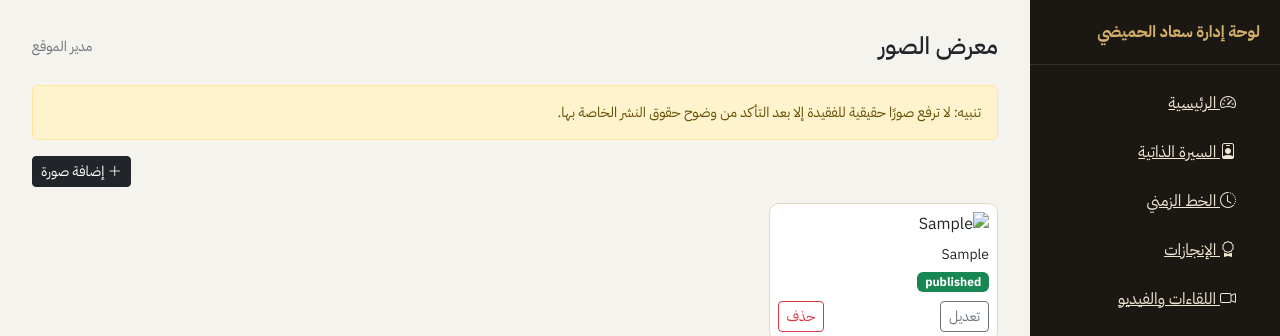
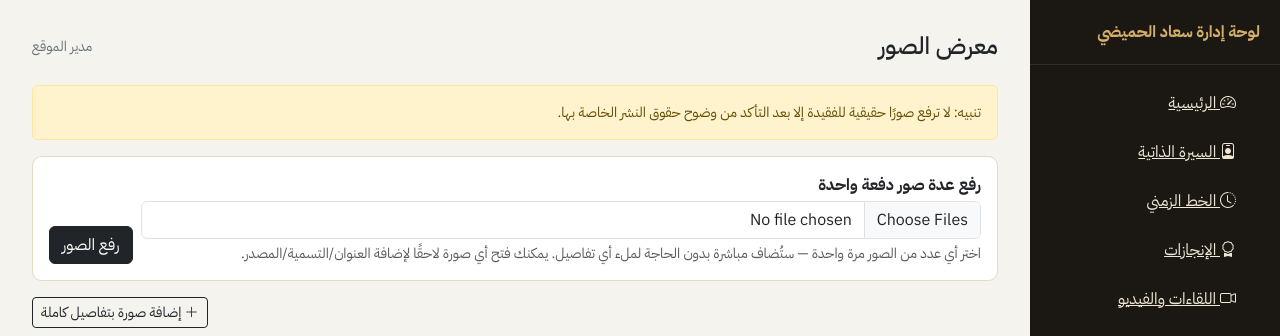
Before and after one commit to MostafaSaeedDeveloper/souad-alhumaidhi, a Laravel app: page /admin/gallery in a window 1280 px wide. Shown: the top 336 px of the page. Run offline with Laravel 12, Linux system fonts and the light colour scheme; a user stored in the database is signed in; data comes from the database, SQL or seed files in the repository; tables that the repository leaves empty hold one stand-in row (values such as "Sample post").

Commit message:
Add bulk gallery image upload for admin
Uploading photos one-by-one with required alt text and status made it
tedious to add many images at once. Add a "gallery-bulk" upload that
accepts multiple files in one request and creates a published gallery
item for each with sensible defaults (generic alt text, general category,
unverified) — full details (title, caption, source, verification) can
still be added later by opening the individual photo.

```diff
--- a/app/Http/Controllers/Admin/GalleryController.php
+++ b/app/Http/Controllers/Admin/GalleryController.php
@@ -28,6 +28,31 @@ class GalleryController extends Controller
         GalleryItem::create($data);
 
         return redirect()->route('admin.gallery.index')->with('status', 'تمت الإضافة بنجاح.');
+    }
+
+    public function bulkStore(Request $request): RedirectResponse
+    {
+        $request->validate([
+            'images' => ['required', 'array', 'min:1'],
+            'images.*' => ['image', 'max:5120'],
+        ]);
+
+        $nextOrder = (int) GalleryItem::max('sort_order') + 1;
+
+        foreach ($request->file('images') as $file) {
+            GalleryItem::create([
+                'alt' => 'صورة من معرض سعاد الحميضي',
+                'image' => \App\Support\Media::store($file, 'gallery'),
+                'category' => 'general',
+                'is_verified' => false,
+                'sort_order' => $nextOrder++,
+                'status' => 'published',
+            ]);
+        }
+
+        $count = count($request->file('images'));
+
+        return redirect()->route('admin.gallery.index')->with('status', "تم رفع {$count} صورة بنجاح. يمكنك فتح أي صورة لإضافة التفاصيل لاحقًا.");
     }
 
     public function edit(GalleryItem $gallery)
--- a/resources/views/admin/gallery/index.blade.php
+++ b/resources/views/admin/gallery/index.blade.php
@@ -3,8 +3,23 @@
 
 @section('content')
 <div class="alert alert-warning small">تنبيه: لا ترفع صورًا حقيقية للفقيدة إلا بعد التأكد من وضوح حقوق النشر الخاصة بها.</div>
+
+<div class="stat-card p-3 mb-3">
+  <form action="{{ route('admin.gallery.bulk-store') }}" method="POST" enctype="multipart/form-data" class="row g-2 align-items-center">
+    @csrf
+    <div class="col-sm">
+      <label class="form-label mb-1 fw-bold">رفع عدة صور دفعة واحدة</label>
+      <input type="file" name="images[]" class="form-control" accept="image/*" multiple required>
+      <div class="form-text">اختر أي عدد من الصور مرة واحدة — ستُضاف مباشرة بدون الحاجة لملء أي تفاصيل. يمكنك فتح أي صورة لاحقًا لإضافة العنوان/التسمية/المصدر.</div>
+    </div>
+    <div class="col-auto align-self-end">
+      <button type="submit" class="btn btn-dark">رفع الصور</button>
+    </div>
+  </form>
+</div>
+
 <div class="d-flex justify-content-end mb-3">
-  <a href="{{ route('admin.gallery.create') }}" class="btn btn-dark btn-sm"><i class="bi bi-plus-lg"></i> إضافة صورة</a>
+  <a href="{{ route('admin.gallery.create') }}" class="btn btn-outline-dark btn-sm"><i class="bi bi-plus-lg"></i> إضافة صورة بتفاصيل كاملة</a>
 </div>
 <div class="row g-3">
   @forelse($items as $item)
--- a/routes/web.php
+++ b/routes/web.php
@@ -63,6 +63,7 @@ Route::prefix('admin')->name('admin.')->group(function () {
         Route::resource('achievements', Admin\AchievementController::class)->except(['show']);
         Route::resource('media', Admin\MediaController::class)->except(['show']);
         Route::resource('gallery', Admin\GalleryController::class)->except(['show']);
+        Route::post('gallery-bulk', [Admin\GalleryController::class, 'bulkStore'])->name('gallery.bulk-store');
         Route::resource('initiatives', Admin\InitiativeController::class)->except(['show']);
         Route::resource('articles', Admin\ArticleController::class)->except(['show']);
         Route::resource('quotes', Admin\QuoteController::class)->except(['show']);
```
Also changed, not shown: tests/Feature/GalleryBulkUploadTest.php (added, +25 -0 lines).
